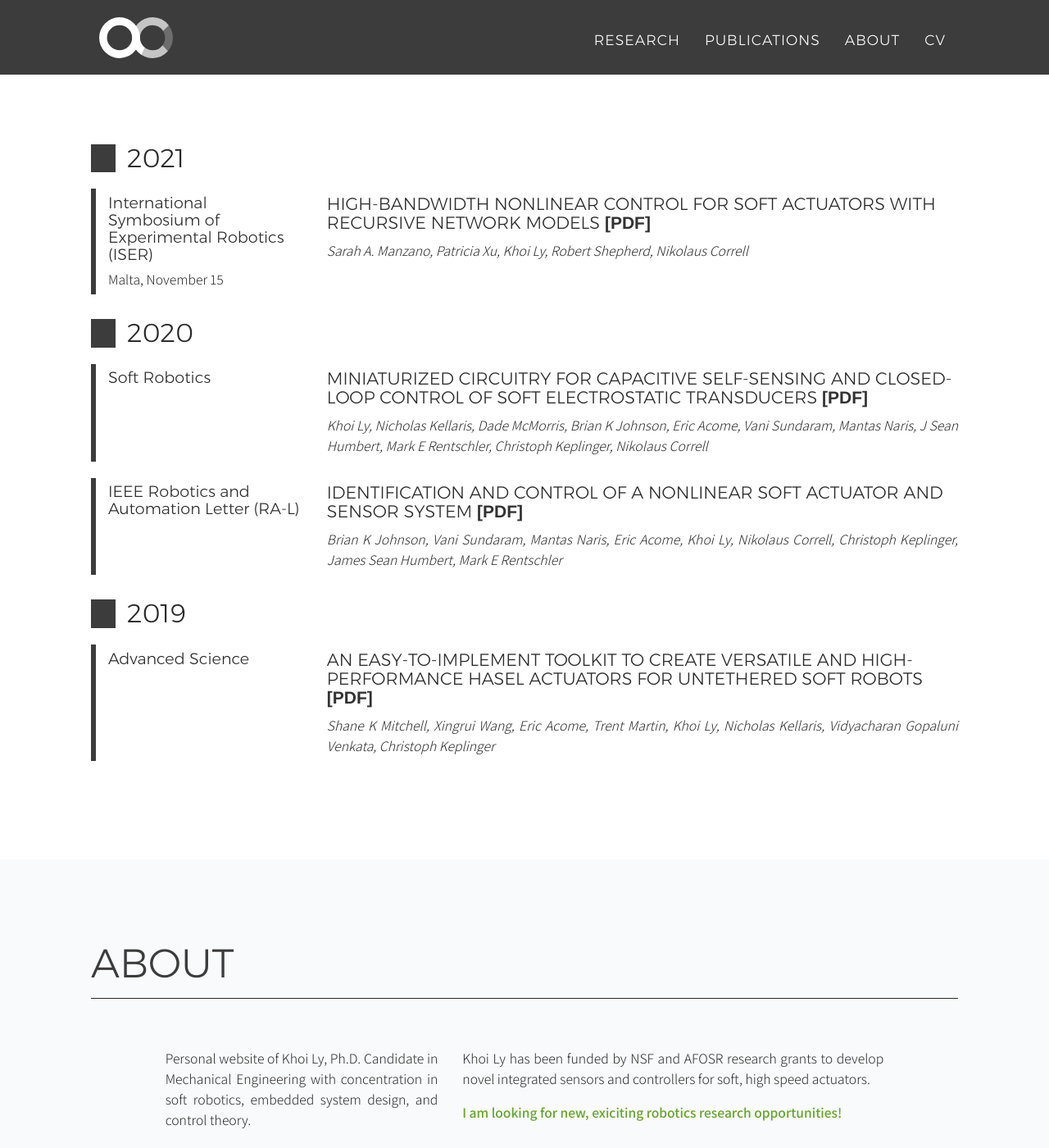
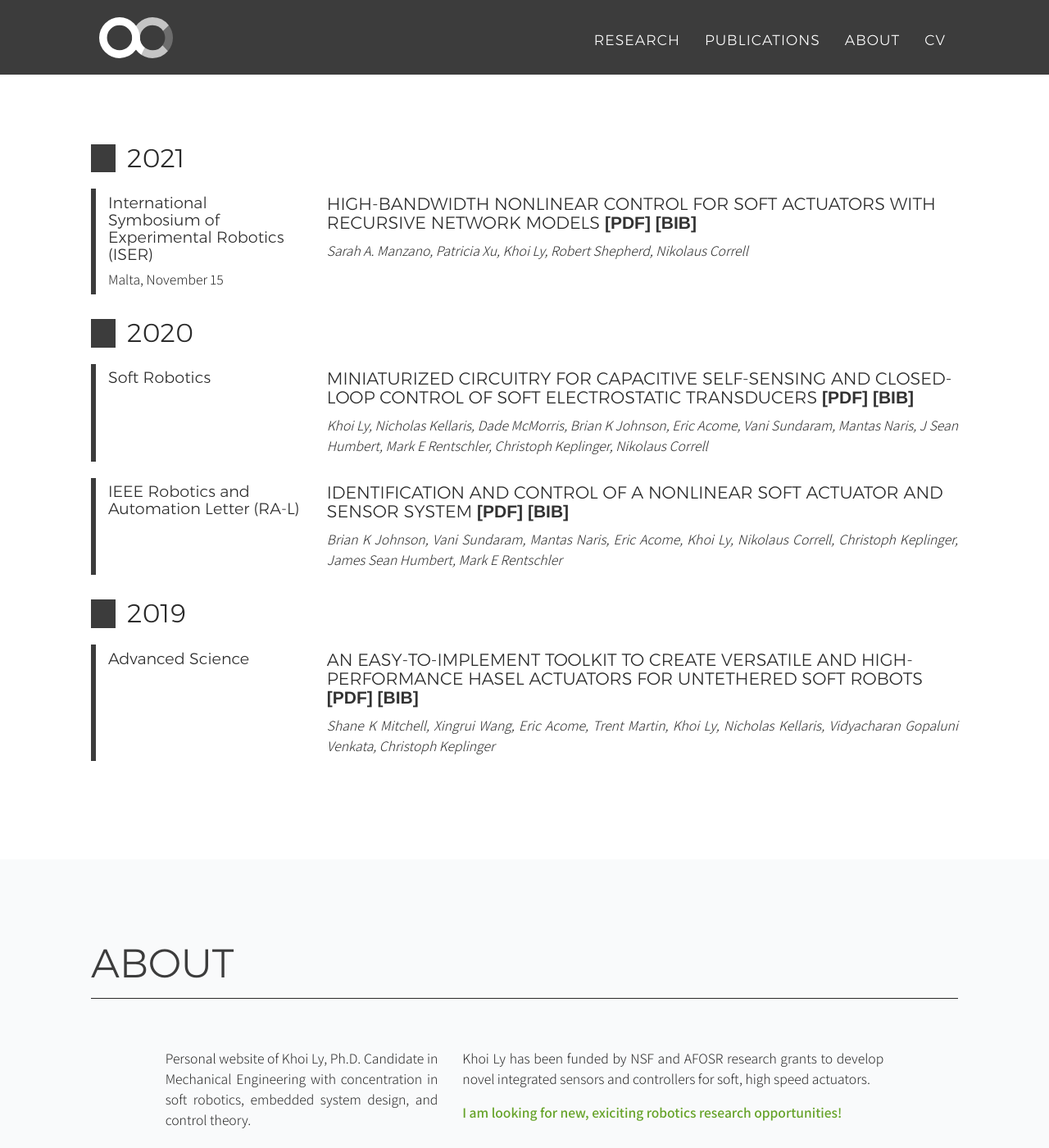
Before and after one commit to KhoiDLy/KhoiDLy.github.io, a Jekyll site: the page built from publications.html, in a window 1280 px wide and 1400 px high, scrolled down 709 px. Shown: the whole window at 82% size. Built offline with Jekyll 4.4.1, drawn with Linux system fonts in a browser that asks for light colours; nearby versions of some CDN libraries; some web fonts are replaced.

Commit message:
Update pubs.html

```diff
--- a/_includes/pubs.html
+++ b/_includes/pubs.html
@@ -13,7 +13,7 @@
                     </div>
 
                     <div class="col-md-9">
-                        <h2>{{item.title}}{% if item.pdf %}<a class="no-print" href="{% if item.host %}{{ item.host }}{% else %}{{ site.url }}{% endif %}/papers/{{ item.pdf }}.pdf" target="_blank"> [PDF]</a>{% endif %}</h2>
+                        <h2>{{item.title}}{% if item.pdf %}<a class="no-print" href="{% if item.host %}{{ item.host }}{% else %}{{ site.url }}{% endif %}/papers/{{ item.pdf }}.pdf" target="_blank"> [PDF]</a><a class="no-print" href="{% if item.host %}{{ item.host }}{% else %}{{ site.url }}{% endif %}/papers/{{ item.pdf }}.bib" target="_blank"> [BIB]</a>{% endif %}</h2>
                         <p><i>{{item.authors}}</i><br>
                         {% if item.description %}{{item.description}}{% endif %}
                         </p>
```
